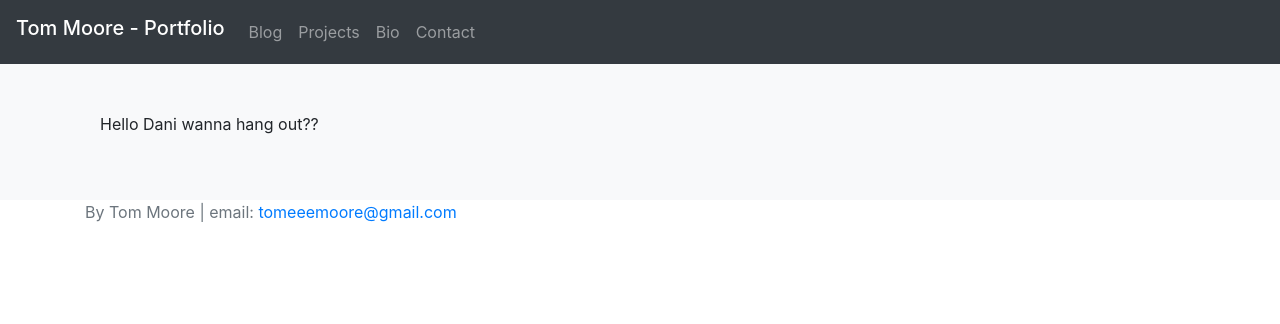
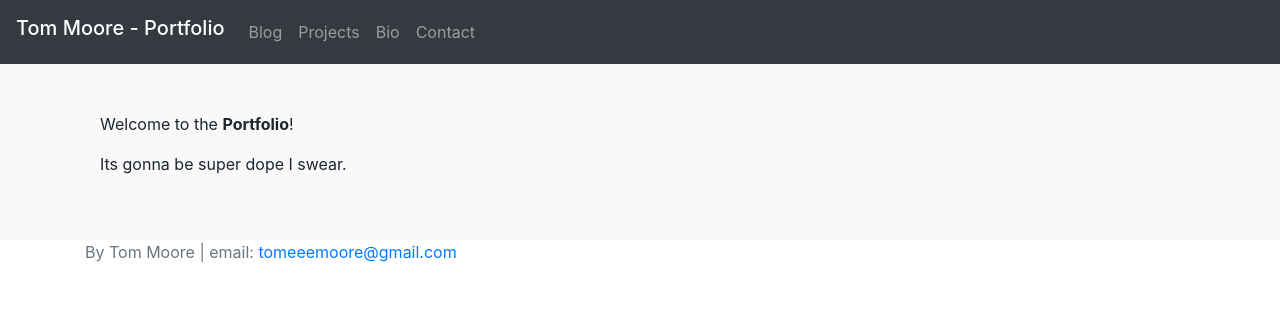
Before and after one commit to TM-Elden/tmelden.design, a Django app: page /blog/ in a window 1280 px wide. Shown: the top 324 px of the page. Run offline with Django 3.2, Linux system fonts and the light colour scheme; some libraries are stand-ins or nearby versions.

Commit message:
HTML changes

```diff
--- a/blog/templates/index.html
+++ b/blog/templates/index.html
@@ -4,7 +4,6 @@
 <head>
     <meta charset="UTF-8" />
     <meta name="viewport" content="width=device-width, initial-scale=1.0" />
-    <link rel="stylesheet" href="portfolio.css">
     <link rel="stylesheet" href="https://maxcdn.bootstrapcdn.com/bootstrap/4.0.0/css/bootstrap.min.css"
         integrity="sha384-Gn5384xqQ1aoWXA+058RXPxPg6fy4IWvTNh0E263XmFcJlSAwiGgFAW/dAiS6JXm" crossorigin="anonymous">
     <script src="https://maxcdn.bootstrapcdn.com/bootstrap/4.0.0/js/bootstrap.min.js"
@@ -59,7 +58,11 @@
             <div class="container">
 
                 <p>
-                    Hello Dani wanna hang out??
+                    Welcome to the <strong>Portfolio</strong>!
+                </p>
+
+                <p>
+                    Its gonna be super dope I swear.
                 </p>
             </div>
             <br>
```
